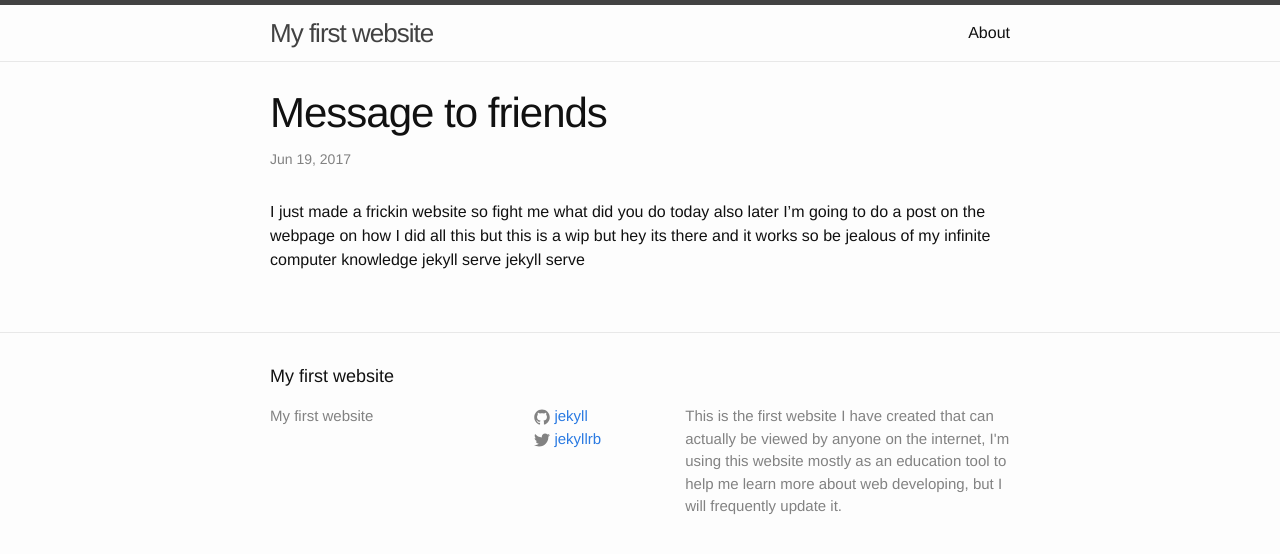
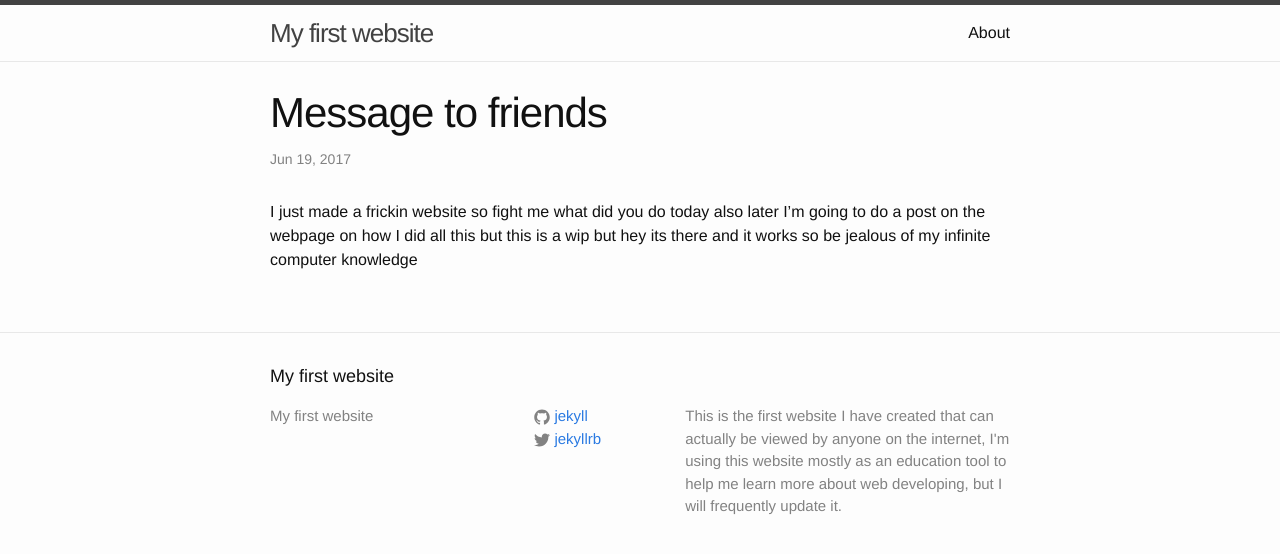
Before and after one commit to definitelynotillegal/definitelynotillegal.github.io, a Jekyll site: the page built from _posts/2017-06-19-friends.markdown, in a window 1280 px wide. Shown: the top 554 px of the page. Built offline with Jekyll 4.4.1, drawn with Linux system fonts in a browser that asks for light colours.

Commit message:
Update 2017-06-19-friends.markdown

```diff
--- a/_posts/2017-06-19-friends.markdown
+++ b/_posts/2017-06-19-friends.markdown
@@ -6,5 +6,3 @@ categories: jekyll update
 ---
 
 I just made a frickin website so fight me what did you do today also later I'm going to do a post on the webpage on how I did all this but  this is a wip but hey its there and it works so be jealous of my infinite computer knowledge
-jekyll serve
-jekyll serve
```
